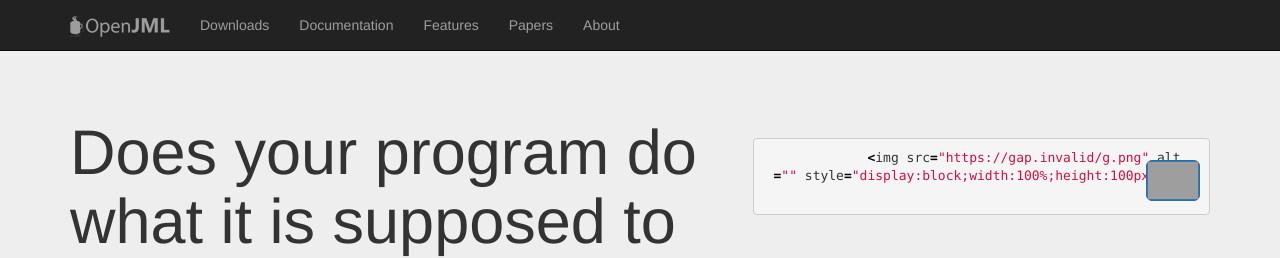
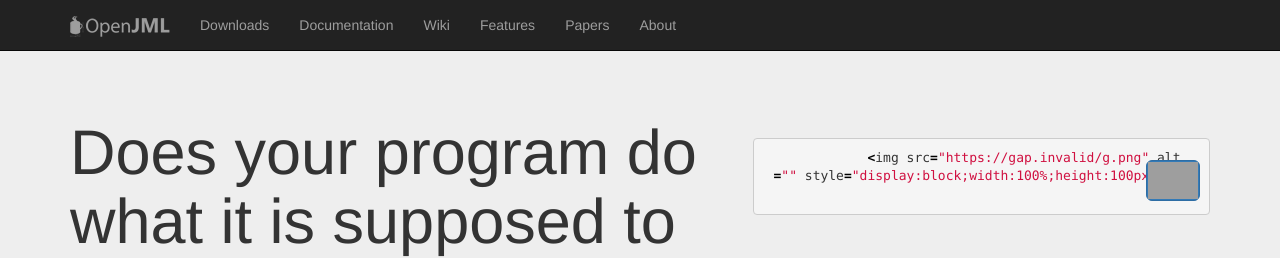
Before and after one commit to OpenJML/openjml.github.io, a Jekyll site: the page built from index.html, in a window 1280 px wide. Shown: the top 258 px of the page. Built offline with Jekyll 4.4.1, drawn with Linux system fonts in a browser that asks for light colours; grey boxes are pictures that could not be loaded.

Commit message:
added link to wiki

```diff
--- a/_includes/nav.html
+++ b/_includes/nav.html
@@ -17,8 +17,8 @@
 	{% if page.path contains "downloads" %}
 
 	<li class="active"><a href="/downloads">Downloads</a></li>
-        <!-- <li><a href="#">Try</a></li> -->
         <li><a href="/documentation">Documentation</a></li>
+        <li><a href="https://github.com/OpenJML/OpenJML/wiki">Wiki</a></li>
 	<li><a href="/features">Features</a></li>
 	<li><a href="/papers">Papers</a></li>
         <li><a href="/about">About</a></li>
@@ -26,8 +26,8 @@
 	{% elsif page.path contains "documentation" %}
 
 	<li><a href="/downloads">Downloads</a></li>
-        <!-- <li><a href="#">Try</a></li> -->
         <li class="active"><a href="/documentation">Documentation</a></li>
+	<li><a href="https://github.com/OpenJML/OpenJML/wiki">Wiki</a></li>
 	<li><a href="/features">Features</a></li>
 	<li><a href="/papers">Papers</a></li>
         <li><a href="/about">About</a></li>
@@ -36,8 +36,8 @@
 	{% elsif page.path contains "features" %}
 
 	<li><a href="/downloads">Downloads</a></li>
-        <!-- <li><a href="#">Try</a></li> -->
         <li><a href="/documentation">Documentation</a></li>
+	<li><a href="https://github.com/OpenJML/OpenJML/wiki">Wiki</a></li>
 	<li class="active"><a href="/features">Features</a></li>
 	<li><a href="/papers">Papers</a></li>
         <li><a href="/about">About</a></li>
@@ -45,8 +45,8 @@
 	{% elsif page.path contains "about" %}
 
 	<li><a href="/downloads">Downloads</a></li>
-        <!-- <li><a href="#">Try</a></li> -->
         <li><a href="/documentation">Documentation</a></li>
+	<li><a href="https://github.com/OpenJML/OpenJML/wiki">Wiki</a></li>
 	<li><a href="/features">Features</a></li>
 	<li><a href="/papers">Papers</a></li>
         <li  class="active"><a href="/about">About</a></li>
@@ -56,8 +56,8 @@
 	{% elsif page.path contains "papers" %}
 
 	<li><a href="/downloads">Downloads</a></li>
-        <!-- <li><a href="#">Try</a></li> -->
         <li><a href="/documentation">Documentation</a></li>
+	<li><a href="https://github.com/OpenJML/OpenJML/wiki">Wiki</a></li>
 	<li><a href="/features">Features</a></li>
 	<li  class="active"><a href="/papers">Papers</a></li>
         <li  ><a href="/about">About</a></li>
@@ -66,8 +66,8 @@
 	{% else %}
 
 	<li><a href="/downloads">Downloads</a></li>
-        <!-- <li><a href="#">Try</a></li> -->
         <li><a href="/documentation">Documentation</a></li>
+	<li><a href="https://github.com/OpenJML/OpenJML/wiki">Wiki</a></li>
 	<li><a href="/features">Features</a></li>
 	<li><a href="/papers">Papers</a></li>
         <li><a href="/about">About</a></li>
```
